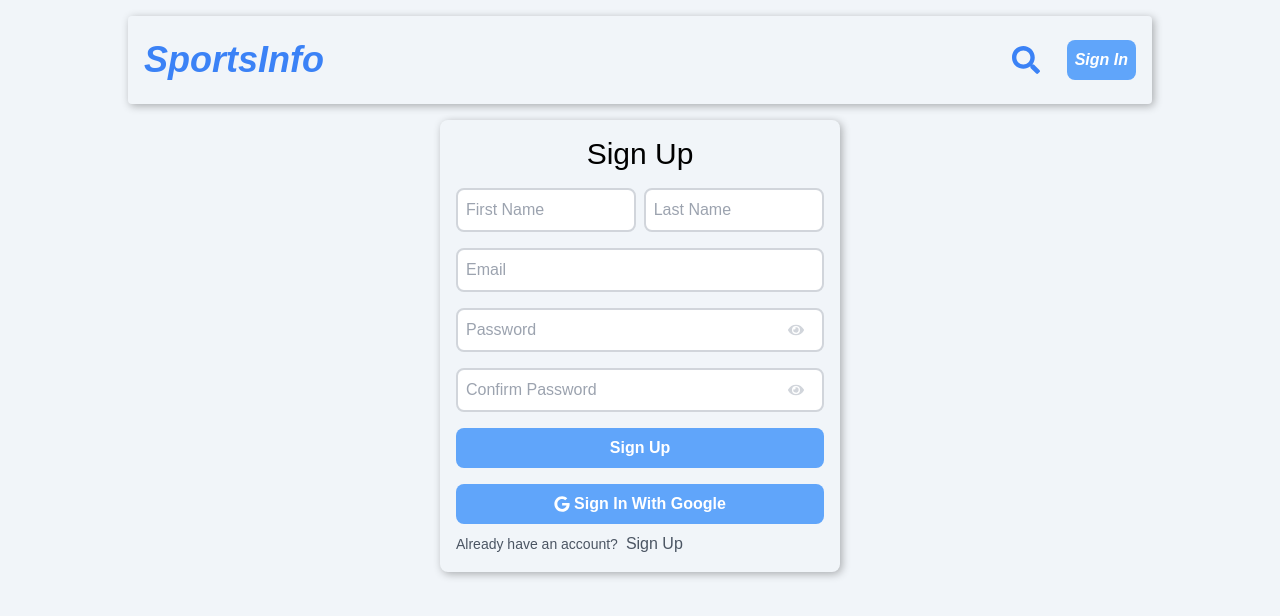
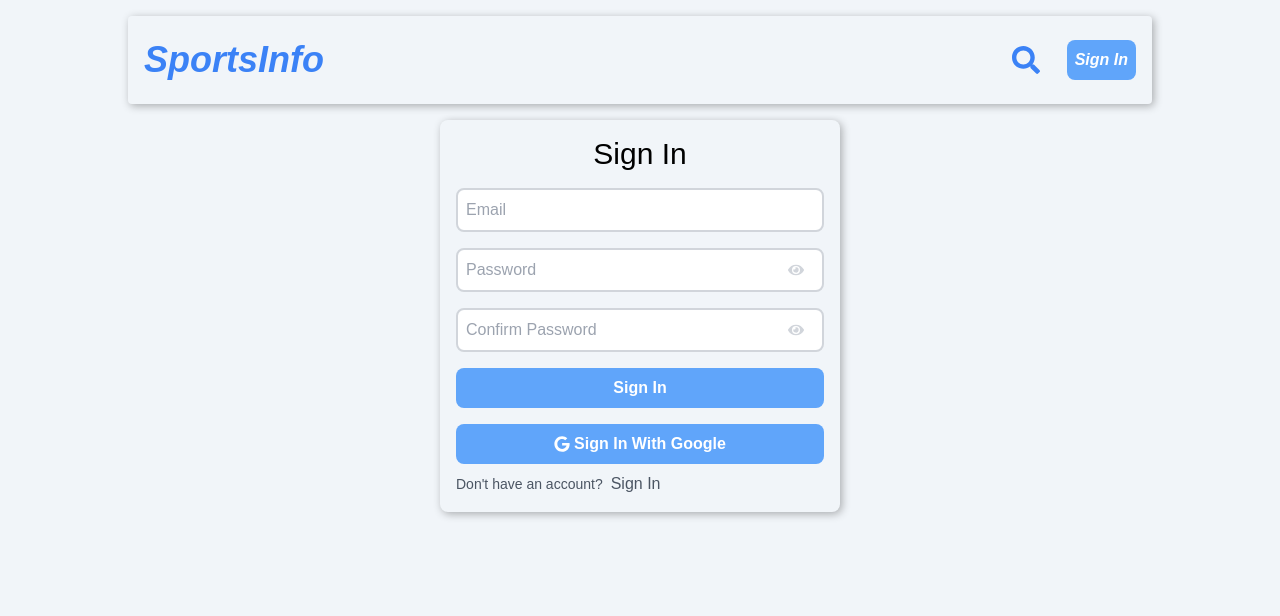
Before and after one commit to ZoricNikola00/sportsInfo, a React (Vite) app in the folder client/: page /signIn in a window 1280 px wide. Shown: the top 616 px of the page. Built offline with nearby package versions, Linux system fonts and the light colour scheme; no server answers.

Commit message:
Adding auth func

```diff
--- a/client/src/pages/Auth.tsx
+++ b/client/src/pages/Auth.tsx
@@ -1,16 +1,22 @@
 import {FaEye, FaGoogle} from 'react-icons/fa'
 import React, {useState,useEffect} from 'react'
 import {GoogleLogin} from 'react-google-login'
+import { useGlobalContext } from '../context'
 
 const Auth = () => {
-  const [signedUp,setSignedUp]=useState(false)
+  const [signedUp,setSignedUp]=useState(true)
+  const {signIn,signUp}=useGlobalContext()
   const [showPassword,setShowPassword]=useState(false)
   const [formData,setFormData]=useState({firstName:'', lastName:'', password:'', confirmPassword:'', email:''})
   const styleEye='absolute top-[50%] translate-y-[-50%] text-gray-300 cursor-pointer hover:text-gray-500 right-5'
 
   const handleSubmit=(e:React.FormEvent)=>{
     e.preventDefault()
-    console.log(formData);
+    if(signedUp){
+      signIn(formData)
+    }else{
+      signUp(formData)
+    }
 
   }
 
```
